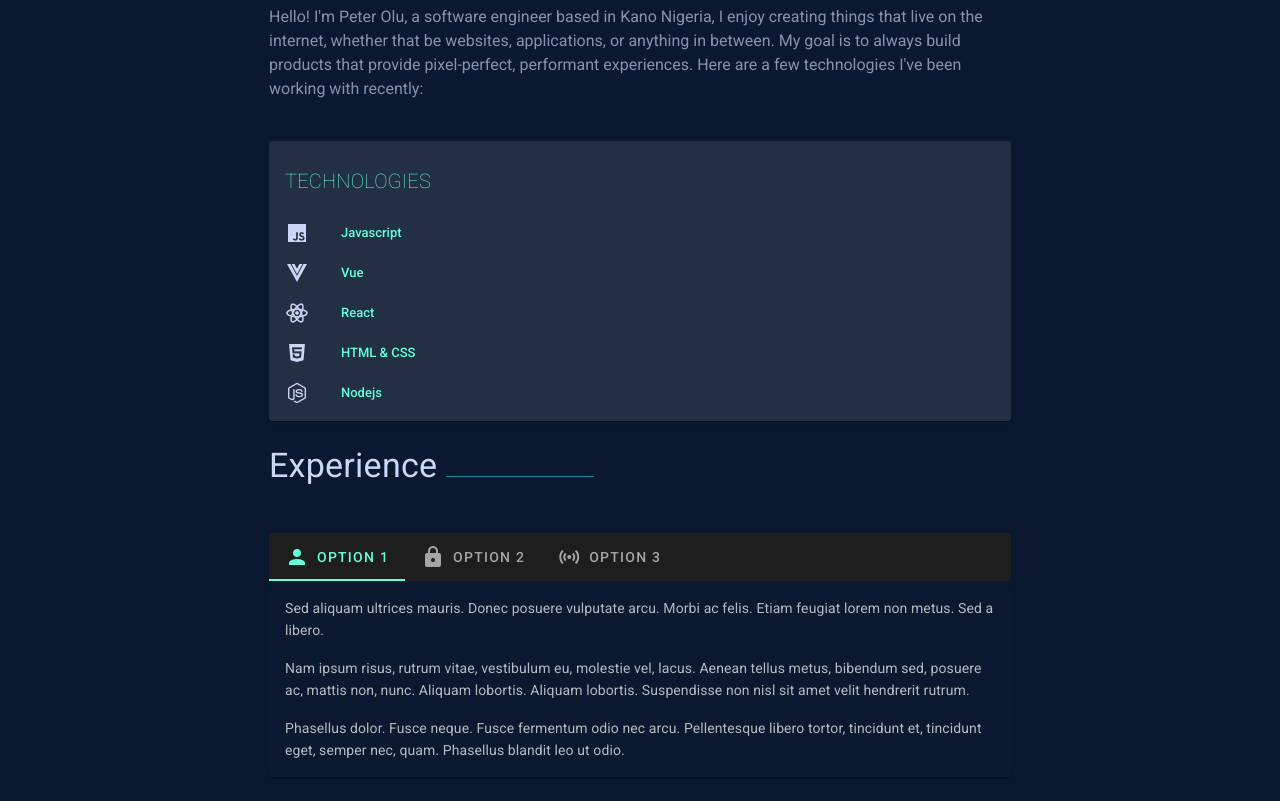
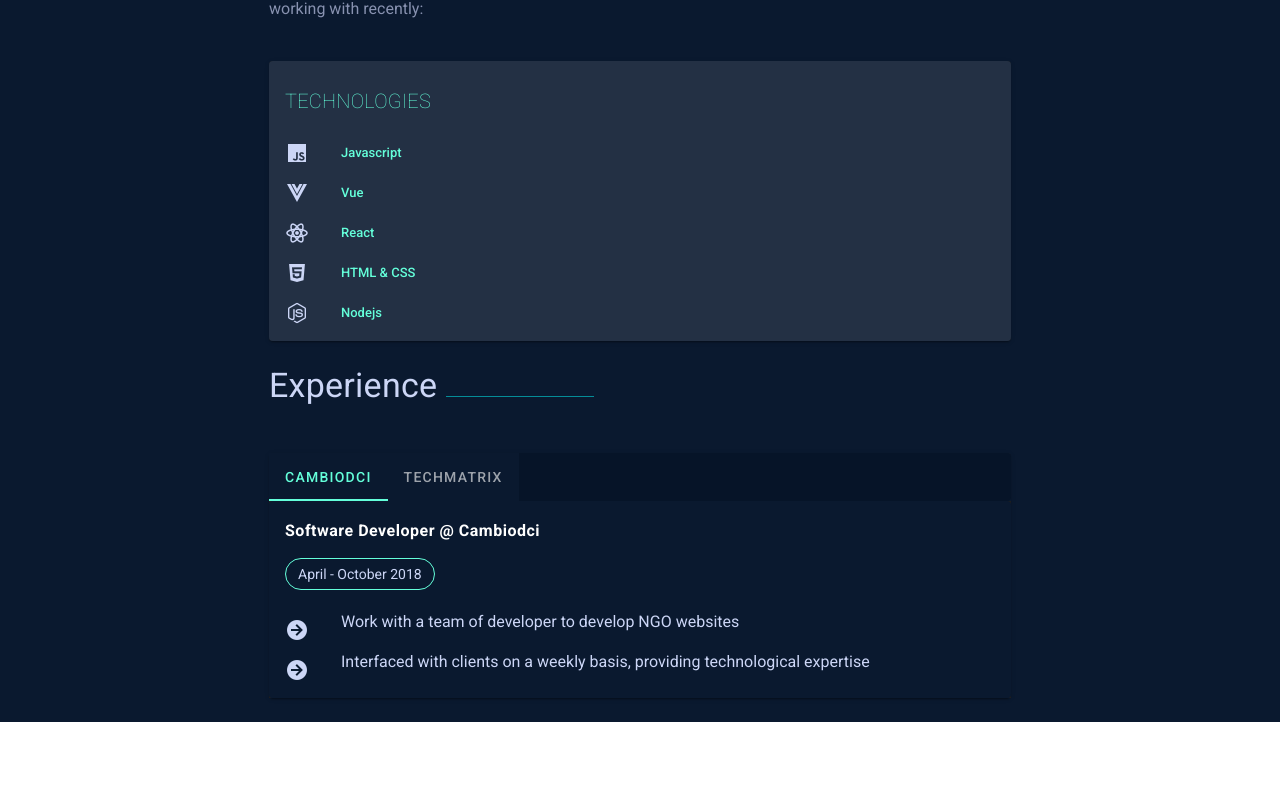
Before and after one commit to pemeraldy/mePortfolio, a Vue app: page / in a window 1280 px wide. Shown: the part 939-1740 px from the top of the page. After the commit the page ends 1661 px from the top, so only its background shows below. Built offline with nearby package versions, Linux system fonts and the light colour scheme.

Commit message:
first job experience setup

```diff
--- a/src/components/Experience.vue
+++ b/src/components/Experience.vue
@@ -12,44 +12,56 @@
             Experience
           </span>
         </div>
-        <div class="experiance-container mt-12">
-          <v-card>
-            <v-tabs color="success" class="background">
-              <v-tab>
-                <v-icon left>mdi-account</v-icon>
-                Option 1
+        <div class="experiance-container background mt-12">
+          <v-card class="">
+            <v-tabs
+              color="success"
+              background-color="deepBackground"
+              class="background"
+            >
+              <v-tab class="background">
+                Cambiodci
               </v-tab>
-              <v-tab>
-                <v-icon left>mdi-lock</v-icon>
-                Option 2
-              </v-tab>
-              <v-tab>
-                <v-icon left>mdi-access-point</v-icon>
-                Option 3
+              <v-tab class="background">
+                Techmatrix
               </v-tab>
 
               <v-tab-item>
                 <v-card class="background" flat>
-                  <v-card-text>
-                    <p>
-                      Sed aliquam ultrices mauris. Donec posuere vulputate arcu.
-                      Morbi ac felis. Etiam feugiat lorem non metus. Sed a
-                      libero.
-                    </p>
-
-                    <p>
-                      Nam ipsum risus, rutrum vitae, vestibulum eu, molestie
-                      vel, lacus. Aenean tellus metus, bibendum sed, posuere ac,
-                      mattis non, nunc. Aliquam lobortis. Aliquam lobortis.
-                      Suspendisse non nisl sit amet velit hendrerit rutrum.
-                    </p>
-
-                    <p class="mb-0">
-                      Phasellus dolor. Fusce neque. Fusce fermentum odio nec
-                      arcu. Pellentesque libero tortor, tincidunt et, tincidunt
-                      eget, semper nec, quam. Phasellus blandit leo ut odio.
-                    </p>
-                  </v-card-text>
+                  <v-list-item>
+                    <v-list-item-content>
+                      <v-list-item-title class="mt-2 font-weight-bold body-1"
+                        >Software Developer @ Cambiodci
+                      </v-list-item-title>
+                      <v-list-item-subtitle class="mt-4 success--text">
+                        <v-chip
+                          color="success"
+                          outlined
+                          text-color="headerTextSecondary"
+                        >
+                          April - October 2018</v-chip
+                        >
+                      </v-list-item-subtitle>
+                    </v-list-item-content>
+                  </v-list-item>
+                  <v-list dense color="background">
+                    <v-list-item-group color="primary">
+                      <v-list-item v-for="(duty, i) in dutiesOne" :key="i">
+                        <v-list-item-icon>
+                          <v-icon
+                            color="headerTextSecondary"
+                            v-text="duty.icon"
+                          ></v-icon>
+                        </v-list-item-icon>
+                        <!-- <v-list-item-content> -->
+                        <div
+                          class="headerTextSecondary--text mb-4 "
+                          v-text="duty.text"
+                        ></div>
+                        <!-- </v-list-item-content> -->
+                      </v-list-item>
+                    </v-list-item-group>
+                  </v-list>
                 </v-card>
               </v-tab-item>
               <v-tab-item>
@@ -66,27 +78,6 @@
                   </v-card-text>
                 </v-card>
               </v-tab-item>
-              <v-tab-item>
-                <v-card class="background" flat>
-                  <v-card-text>
-                    <p>
-                      Fusce a quam. Phasellus nec sem in justo pellentesque
-                      facilisis. Nam eget dui. Proin viverra, ligula sit amet
-                      ultrices semper, ligula arcu tristique sapien, a accumsan
-                      nisi mauris ac eros. In dui magna, posuere eget,
-                      vestibulum et, tempor auctor, justo.
-                    </p>
-
-                    <p class="mb-0">
-                      Cras sagittis. Phasellus nec sem in justo pellentesque
-                      facilisis. Proin sapien ipsum, porta a, auctor quis,
-                      euismod ut, mi. Donec quam felis, ultricies nec,
-                      pellentesque eu, pretium quis, sem. Nam at tortor in
-                      tellus interdum sagittis.
-                    </p>
-                  </v-card-text>
-                </v-card>
-              </v-tab-item>
             </v-tabs>
           </v-card>
         </div>
@@ -99,12 +90,27 @@
 export default {
   name: "Experience",
   data: () => ({
-    skills: [
-      { text: "Javascript", icon: "mdi-language-javascript" },
-      { text: "Vue", icon: "mdi-vuejs" },
-      { text: "React", icon: "mdi-react" },
-      { text: "HTML & CSS", icon: "mdi-language-html5" },
-      { text: "Nodejs", icon: "mdi-nodejs" },
+    dutiesOne: [
+      {
+        text: "Work with a team of developer to develop NGO websites",
+        icon: "mdi-arrow-right-circle",
+      },
+      {
+        text:
+          "Interfaced with clients on a weekly basis, providing technological expertise",
+        icon: "mdi-arrow-right-circle",
+      },
+    ],
+    dutiesTwo: [
+      {
+        text: "Work with a team of developer to develop NGO websites",
+        icon: "mdi-arrow-right-circle",
+      },
+      {
+        text:
+          "Interfaced with clients on a weekly basis, providing technological expertise",
+        icon: "mdi-arrow-right-circle",
+      },
     ],
   }),
 };
@@ -121,4 +127,8 @@ export default {
   opacity: 0.5;
   display: inline-block;
 }
+.experiences {
+  background-color: #061428 !important;
+  border: 2px solid springgreen;
+}
 </style>
--- a/src/components/HeaderApp.vue
+++ b/src/components/HeaderApp.vue
@@ -30,6 +30,6 @@ export default {
 </script>
 <style scoped>
 .header-landing {
-  height: 90vh;
+  height: 80vh;
 }
 </style>
--- a/src/plugins/vuetify.js
+++ b/src/plugins/vuetify.js
@@ -12,15 +12,17 @@ Vue.use(Vuetify);
 //     info: '#2196F3',
 //     success: '#4CAF50',
 //     warning: '#FFC107',
+            // '#061428;'
 //   }
 export default new Vuetify({
     theme: {
         dark: true,
         themes: {
           dark: {
+              primary: '#1b2635',
             background: '#0a192f',
-            primary: '#1b2635',
             backgroundSecondary: '#233044',
+            deepBackground: '#061428',
             accent: '#233044',
             success: '#64ffda',
             primaryText: '#8892b0',
```
